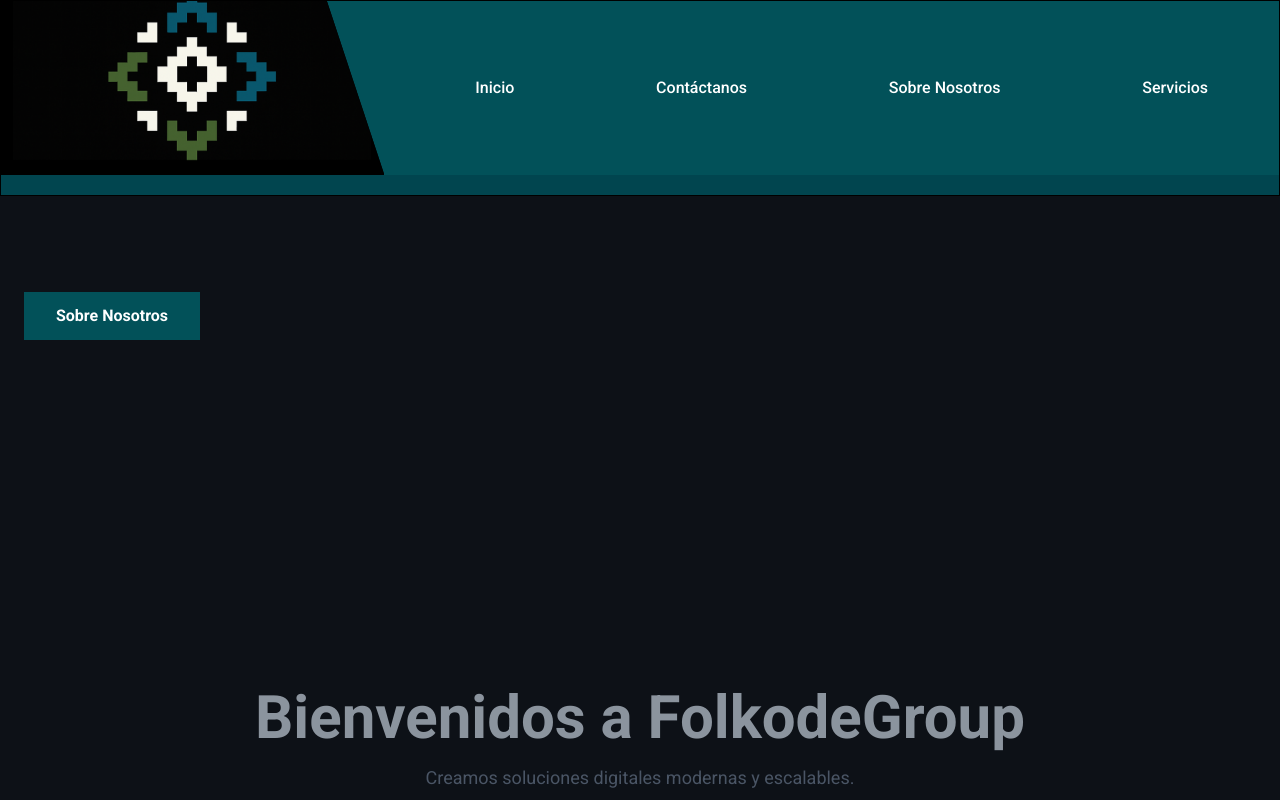
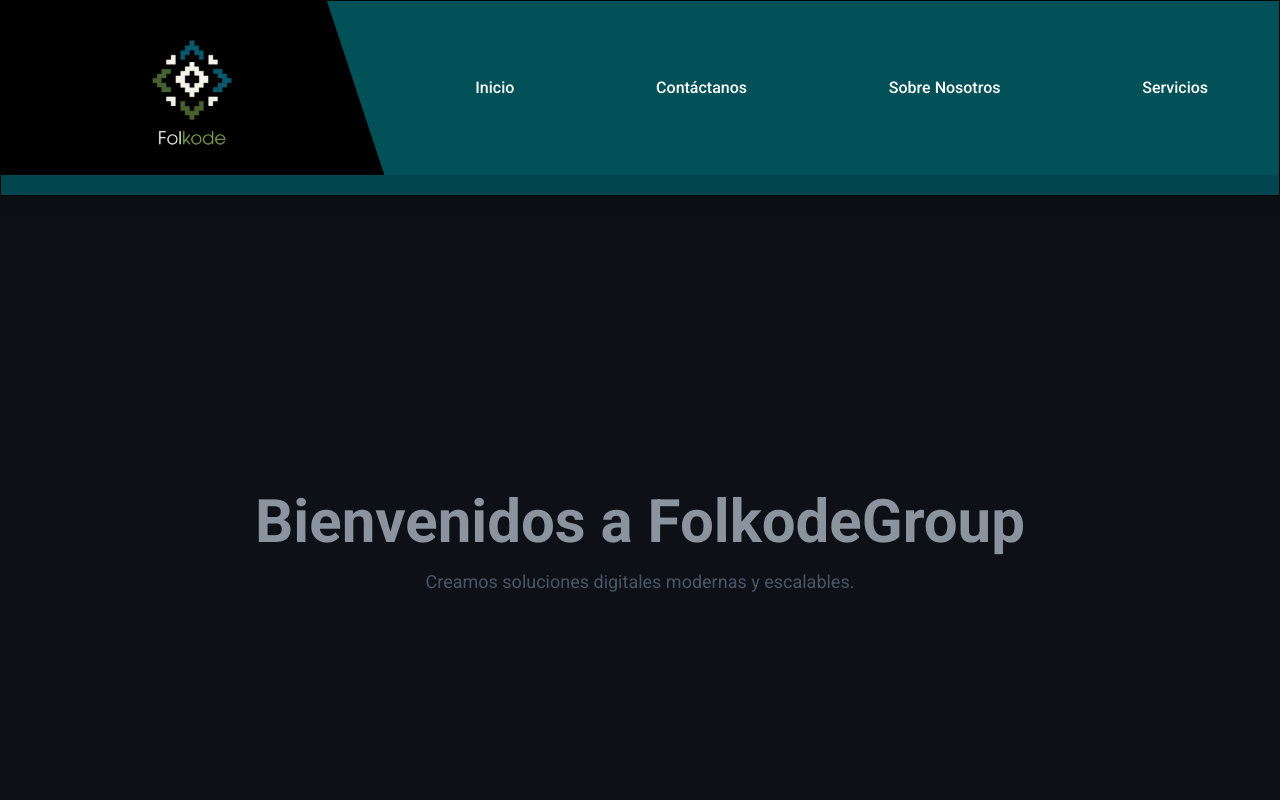
Before and after one commit to OGabrielSosa/LandingPage, a Next.js app: page / in a window 1280 px wide. Shown: the top 800 px of the page. Built offline with nearby package versions, Linux system fonts and the light colour scheme.

Commit message:
Implemenato el navbar fijo Cambiado el img por Image

```diff
--- a/src/components/Navbar.tsx
+++ b/src/components/Navbar.tsx
@@ -1,8 +1,9 @@
 import React from 'react';
+import Image from 'next/image';
 
 const Navbar: React.FC = () => {
   return (
-    <nav className="navbar">
+    <nav className="navbar fixed top-0 left-0 w-full z-50 bg-secondary shadow-lg">
       {/* Contenedor principal */}
       <div className="navbar-main">
         {/* Sección superior (negra + verde) */}
@@ -10,8 +11,7 @@
           {/* Sección izquierda negra con forma diagonal */}
           <div className="navbar-left">
             <div className="navbar-left-diagonal">
-              <img className="navbar-logo-img" src="./folkode-oscuro.png" alt="Folkode Logo" />
-
+              <Image className="navbar-logo-img" src="/folkode-oscuro-no-bg.png" alt="Folkode Logo" width={180} height={180} />
             </div>
           </div>
 
```
